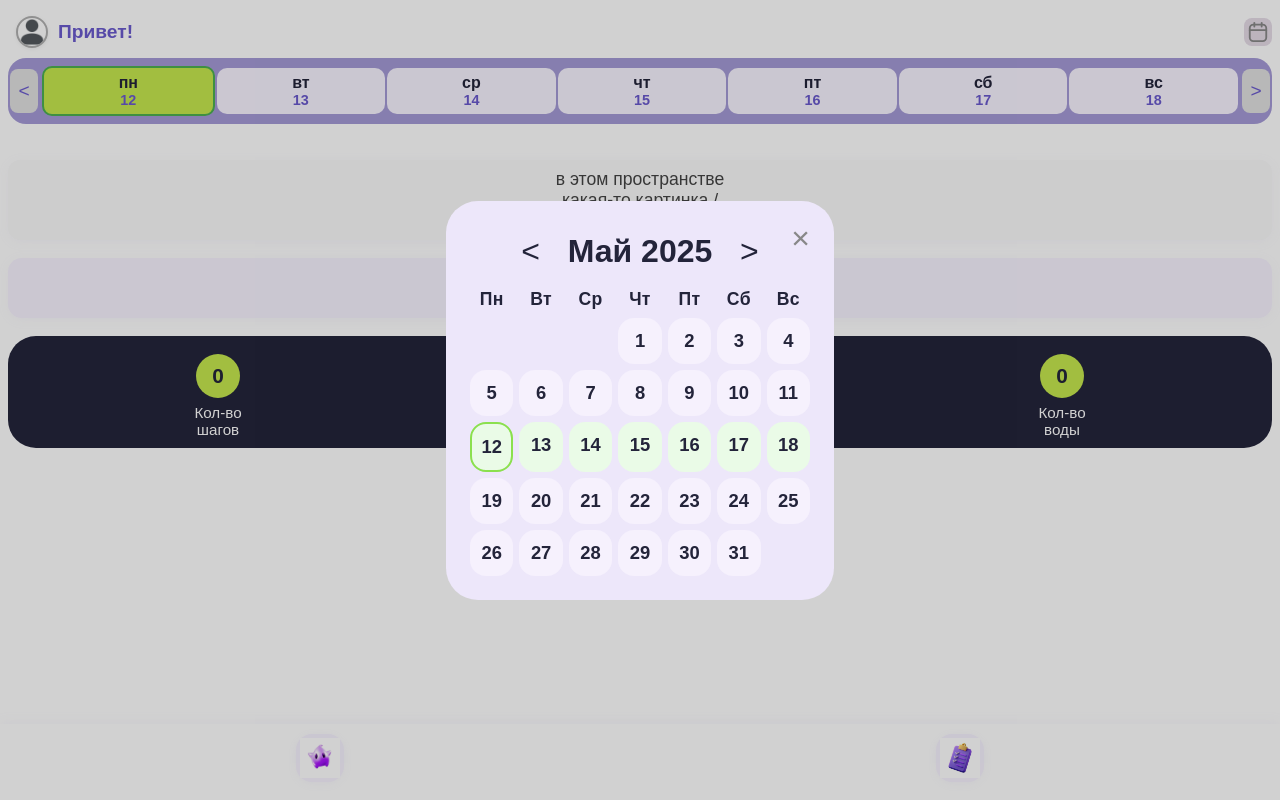
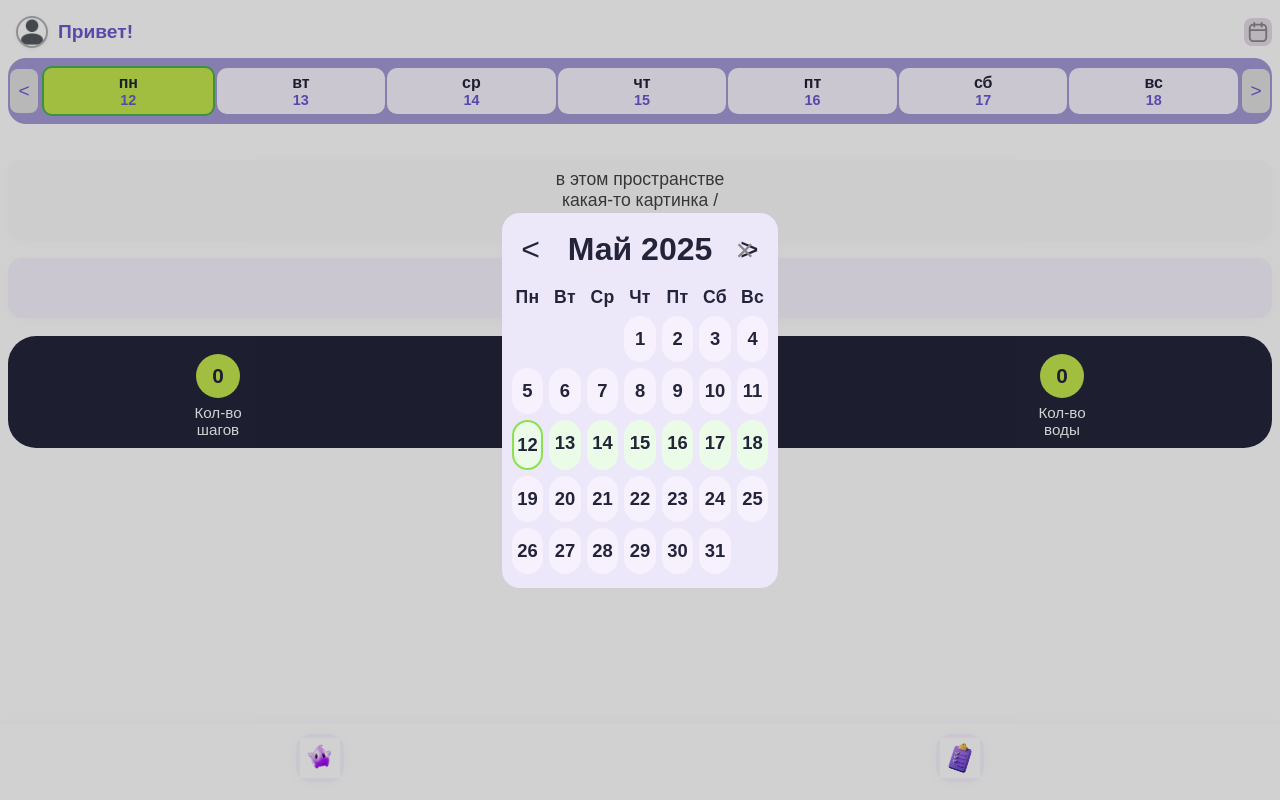
Before and after one commit to TOR2077/ZdorovoPopovich, a React (Create React App) app: page / in a window 1280 px wide. Both pictures are taken after a click on the button 1258 px from the left and 32 px from the top of the page. Built offline with nearby package versions, Linux system fonts and the light colour scheme.

Commit message:
upgrade UX: color  calendar 1.3

```diff
--- a/src/components/MonthCalendar.css
+++ b/src/components/MonthCalendar.css
@@ -10,12 +10,12 @@
 
 .month-modal {
   background: #ede7fa;
-  border-radius: 32px;
+  border-radius: 18px;
   box-shadow: none;
-  padding: 32px 24px 24px 24px;
-  min-width: 340px;
+  padding: 18px 10px 14px 10px;
+  min-width: 240px;
   max-width: 95vw;
-  min-height: 340px;
+  min-height: 240px;
   position: relative;
 }
 
```
